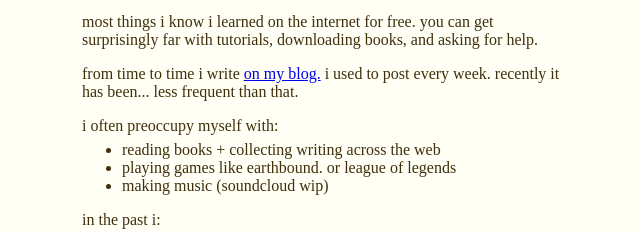
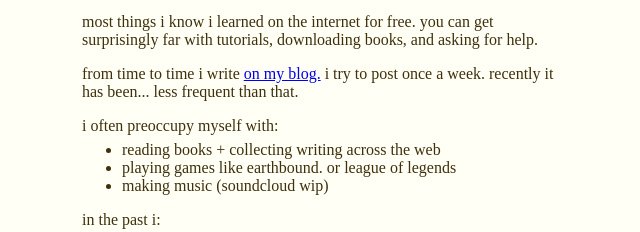
Before and after one commit to jfabular/jfabular.github.io, a plain HTML site: page index.html in a window 1280 px wide. Shown: the part 187-419 px from the top of the page, 318-958 px from the left. Drawn offline with Linux system fonts and the light colour scheme.

Commit message:
More copy edits

```diff
--- a/index.html
+++ b/index.html
@@ -15,7 +15,7 @@
         <p>i'm currently making reading tools at <a href="https://hq.getmatter.com/" target="_blank">matter.</a></p>
         <p>most things i know i learned on the internet for free.
             you can get surprisingly far with tutorials, downloading books, and asking for help.</p>
-        <p>from time to time i write <a href="https://wayhome.substack.com/" target="_blank">on my blog.</a> i used to post every week. recently it has been... less frequent than that.</p>
+        <p>from time to time i write <a href="https://wayhome.substack.com/" target="_blank">on my blog.</a> i try to post once a week. recently it has been... less frequent than that.</p>
         <p>i often preoccupy myself with:</p>
         <ul>
             <li>reading books + collecting writing across the web</li>
```
